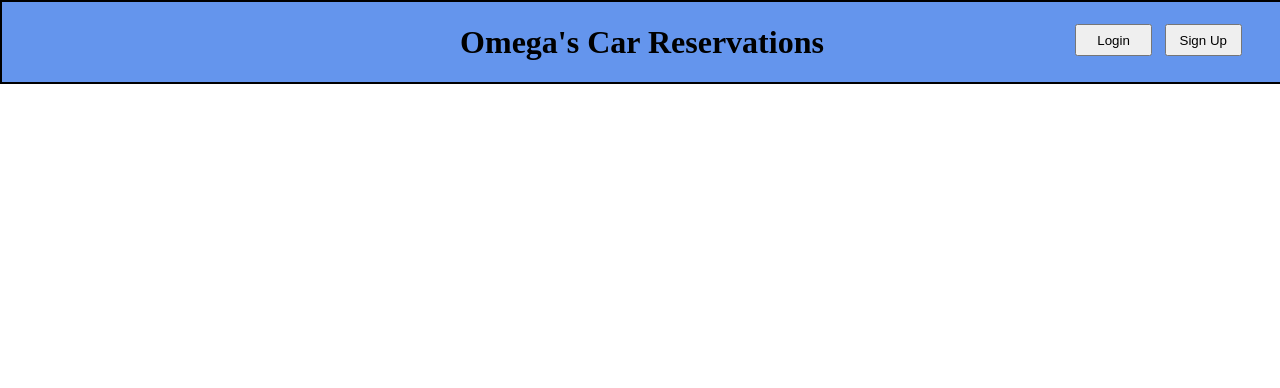
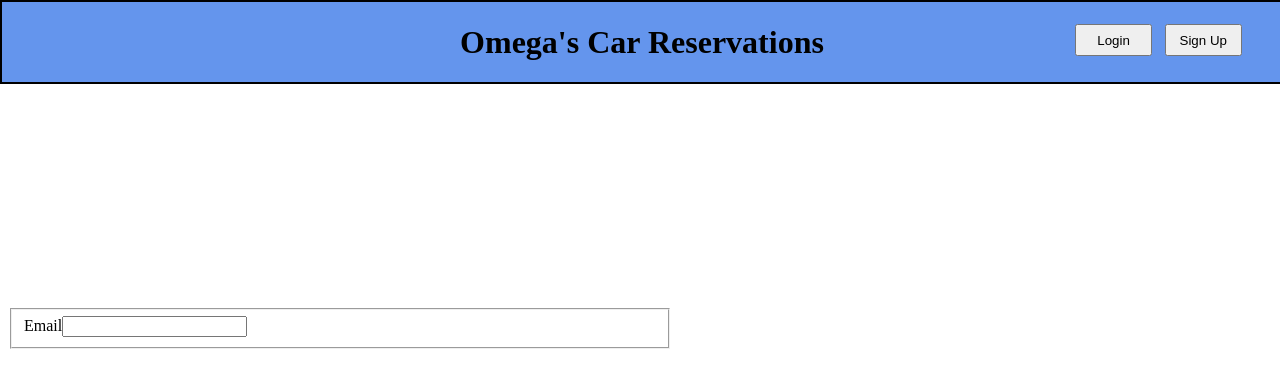
Before and after one commit to Cicciarelli/omega-soen341projectW2024, a Python web app: template templates/signUp.html in a window 1280 px wide. Shown: the top 388 px of the page. Run offline with Jinja, Linux system fonts and the light colour scheme; the template is opened without the code that fills it, so the values that code supplies are empty.

Commit message:
Update signUp.html

```diff
--- a/templates/signUp.html
+++ b/templates/signUp.html
@@ -40,7 +40,10 @@
 
       .signUpForm{
         position: relative;
-        top: 30%;
+        top: 300px;
+        width: 50%;
+        display: flex;
+        align-items: center;
       }
 
     </style>
```
